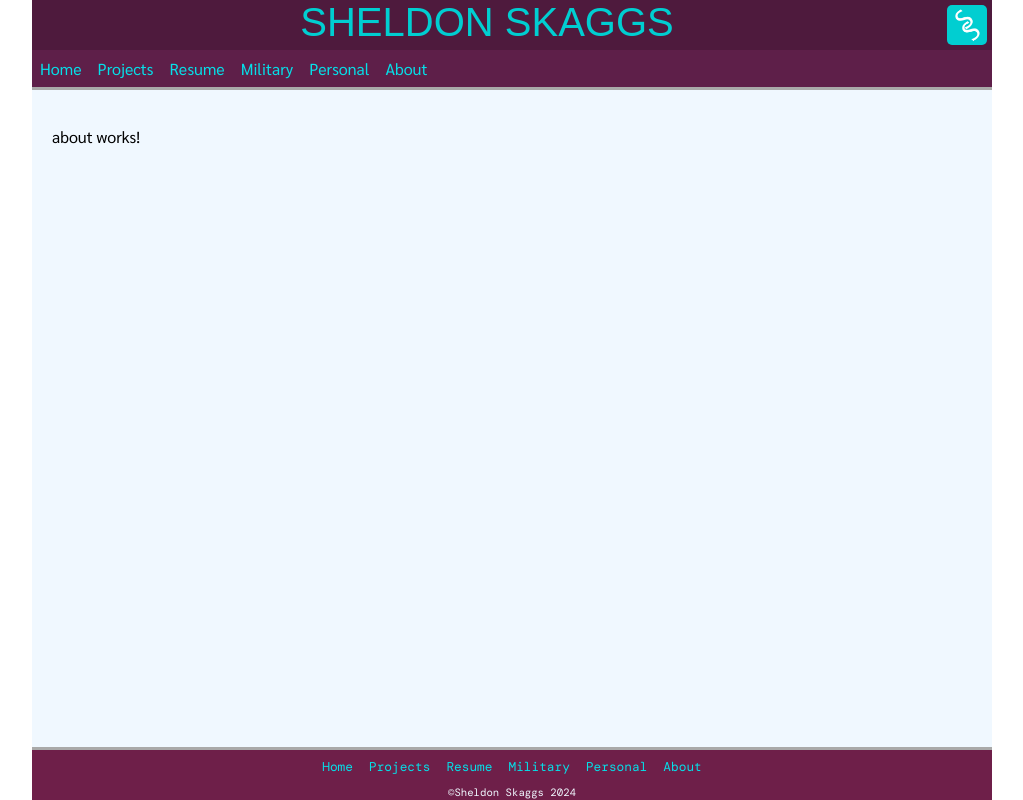
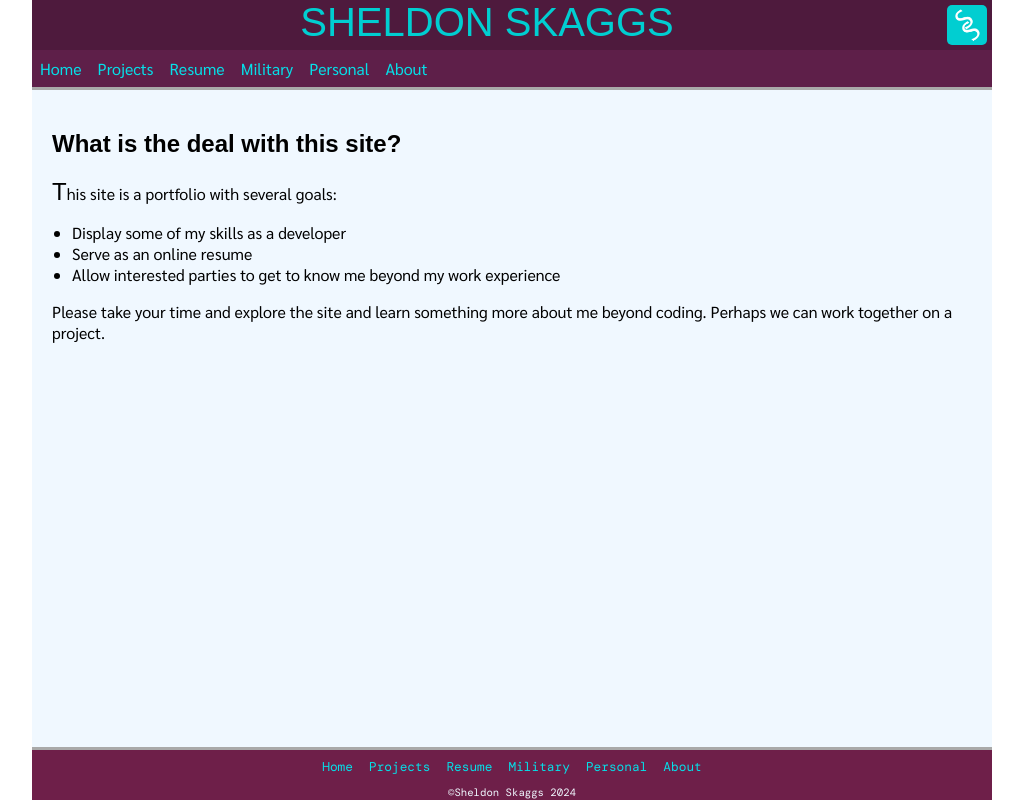
Before and after one commit to S-Skaggs/portfolio, an Angular app: page /about in a window 1280 px wide. Shown: the whole page, without its empty margins (128-1151 px from the left). Built offline with nearby package versions, Linux system fonts and the light colour scheme; a web font is replaced by a local one.

Commit message:
Work In Progress: Initial work on home, military, and about.

```diff
--- a/src/app/about/about.component.ts
+++ b/src/app/about/about.component.ts
@@ -5,11 +5,23 @@ import { Component } from '@angular/core';
   standalone: true,
   imports: [],
   template: `
-    <p>
-      about works!
-    </p>
+    <h1>What is the deal with this site?</h1>
+
+    <p class="dropCap">This site is a portfolio with several goals:</p>
+    <ul>
+      <li>Display some of my skills as a developer</li>
+      <li>Serve as an online resume</li>
+      <li>Allow interested parties to get to know me beyond my work experience</li>
+    </ul>
+
+    <p>Please take your time and explore the site and learn something more about me beyond coding. Perhaps we can work
+      together on a project.</p>
   `,
-  styles: ``
+  styles: `
+    ul {
+      padding-left: 20px;
+    }
+  `
 })
 export class AboutComponent {
 
--- a/src/app/home/home.component.ts
+++ b/src/app/home/home.component.ts
@@ -6,6 +6,13 @@ import { Component } from '@angular/core';
   imports: [],
   template: `
     <h1>Welcome to my Portfolio!</h1>
+
+    <p class="dropCap">Thank you for finding your way to my portfolio. I am a software engineer with a passion for creating web applications.
+      I have experience with C#, SQL, TypeScript, and Angular. I am also familiar with Node.js, Express, and MongoDB.
+      I am always looking for new opportunities to learn and grow as a developer. Please feel free to reach out to me if you have
+      any questions or would like to work together.</p>
+
+    <p>Please take your time and look around my portfolio. I have included some of my projects and a little bit about myself.</p>
   `,
   styles: ``
 })
--- a/src/app/military/military.component.ts
+++ b/src/app/military/military.component.ts
@@ -5,9 +5,13 @@ import { Component } from '@angular/core';
   standalone: true,
   imports: [],
   template: `
-    <p>
-      military works!
-    </p>
+    <h1>My Military Service</h1>
+
+    <p class="dropCap">I am a veteran of the United States Navy. I served from 1990 to 1996 as a
+      <a href="https://www.navy.com/careers-benefits/careers/science-engineering/machinists-mate-nuclear" target="_blank">Nuclear Machinist Mate</a>.
+      I served on the
+      <a href="https://www.history.navy.mil/research/histories/ship-histories/danfs/v/virginia-v.html" target="_blank">USS Virginia (CGN-38)</a> and the
+      <a href="https://www.airpac.navy.mil/Organization/USS-George-Washington-CVN-73/" target="_blank">USS George Washington (CVN-73)</a>.</p>
   `,
   styles: ``
 })
--- a/src/styles.css
+++ b/src/styles.css
@@ -80,6 +80,7 @@ body, header, nav, main, section, footer, img, figure, figcaption, div, ol, ul {
   font-family: "Sarabun", Verdana, Helvetica, sans-serif;
 }
 
+/* Navigation styles */
 .navbar {
   background-color: #5e1f49;
   border-bottom: solid #a9a9a9 3px;
@@ -112,6 +113,7 @@ body, header, nav, main, section, footer, img, figure, figcaption, div, ol, ul {
   color: inherit;
 }
 
+/* Page content styles */
 .pageHeader {
   text-align: center;
   font-size: 2rem;
@@ -122,6 +124,7 @@ body, header, nav, main, section, footer, img, figure, figcaption, div, ol, ul {
   font-size: 1.5rem;
 }
 
+/* Footer styles */
 .footer {
   background-color: #6e1f49;
   border-top: solid #a9a9a9 3px;
```
Lines whose indentation alone changed are shown as unchanged.
